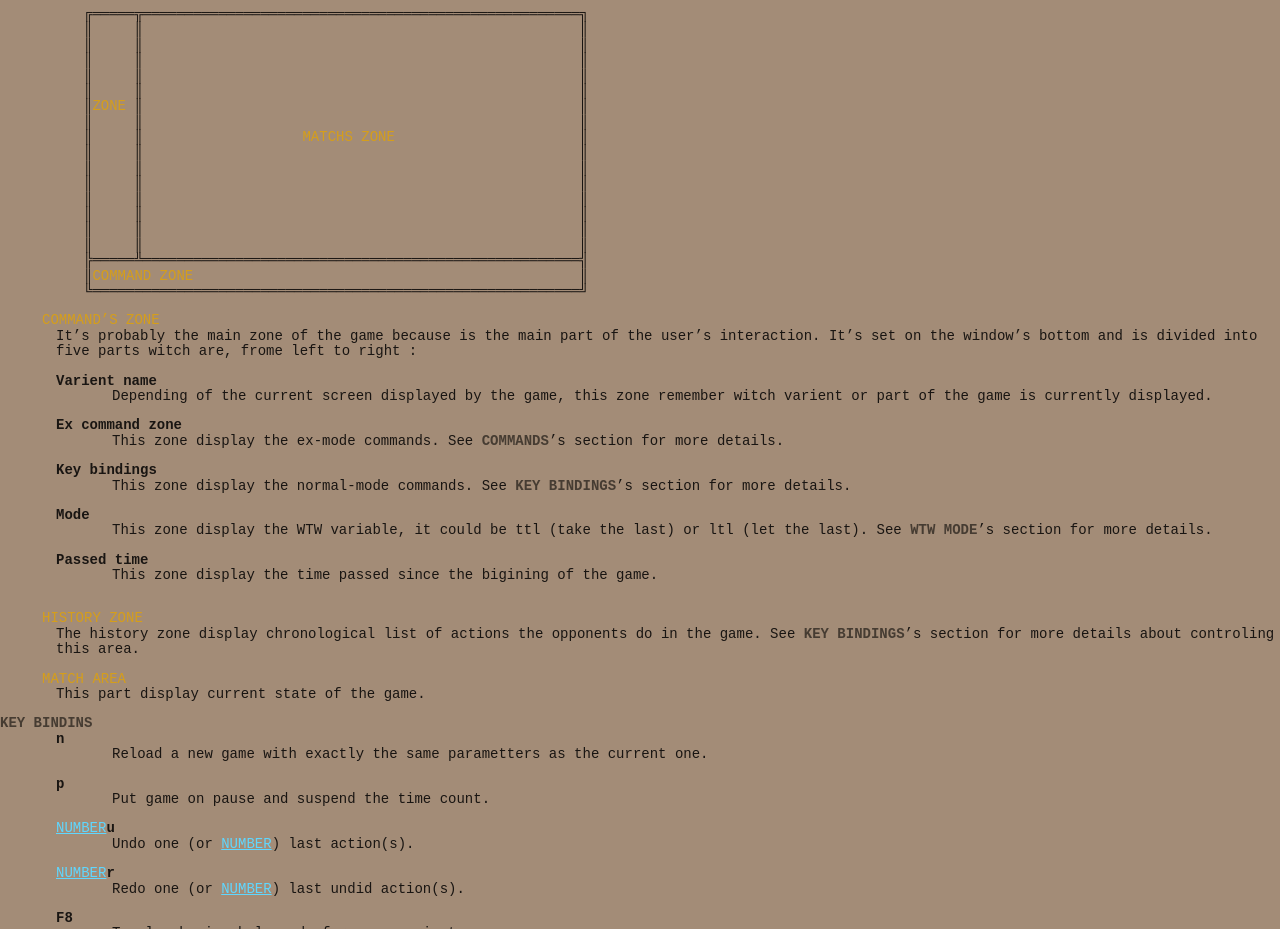
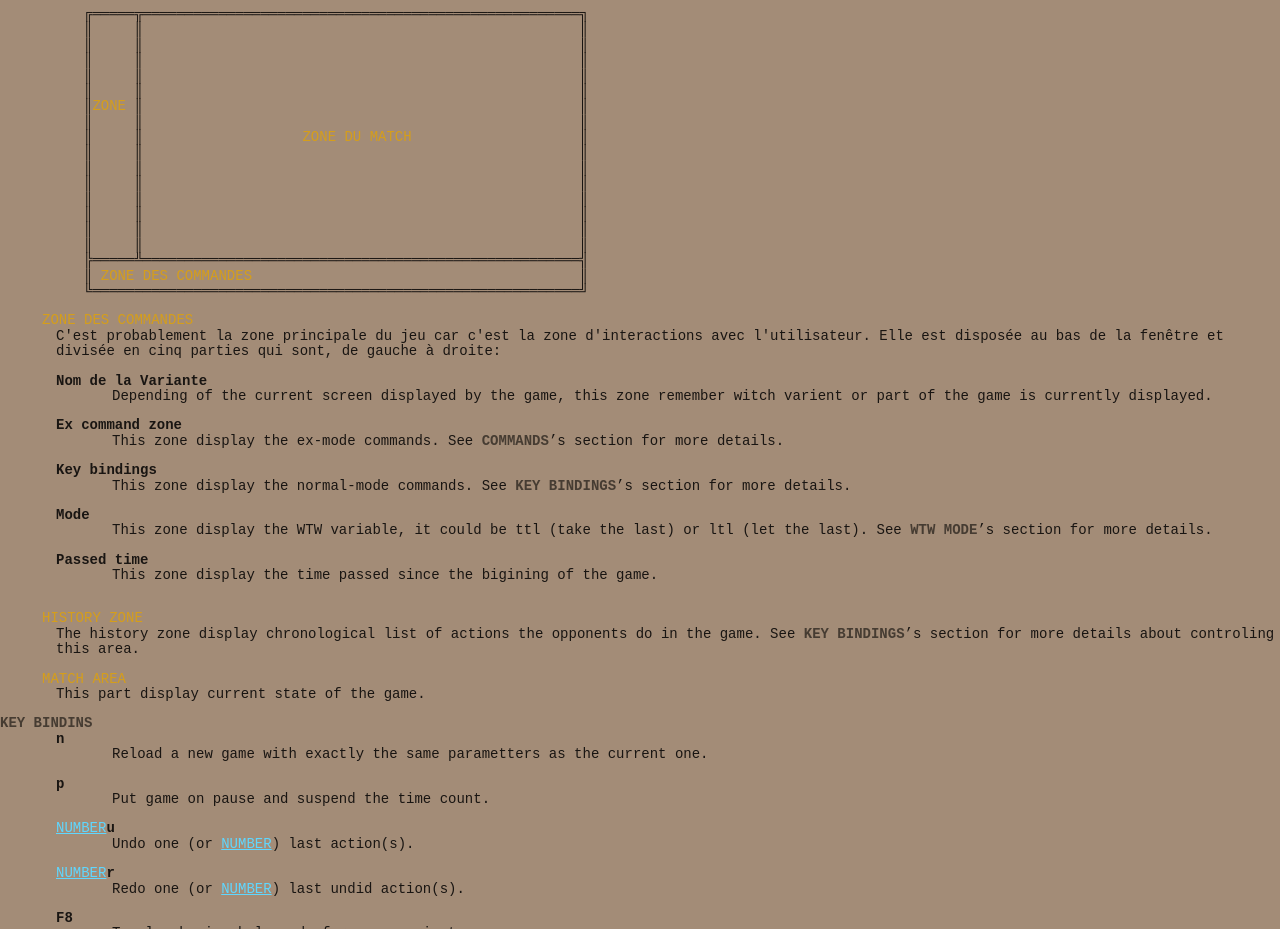
Before and after one commit to FauveNoir/allumette, a plain HTML site: page fr/index.html in a window 1280 px wide. Shown: the part 1160-2089 px from the top of the page. Drawn offline with Linux system fonts and the light colour scheme.

Commit message:
avancée jusqu'à zone des commandes "Ex command zone", recopié toute la traduction manuelle que j'avais fait avant en txt, je vais attaquer la suite, j'utilise maintenant page hacker https://addons.mozilla.org/fr/firefox/addon/page-hacker/ qui permet de modifier en WYSIWYG la page, très pratique pour ne pas avoir à jongler avec les balises et risquer de casser la page.

```diff
--- a/fr/index.html
+++ b/fr/index.html
@@ -106,7 +106,7 @@
 ║     ║                                                    ║
 ║<a href="#windowszones-history" class="h2-ref">Zo</a><a href="#windowszones-history" class="h2-ref">ne</a> ║                                                    ║
 ║     ║                                                    ║
-║     ║                   <a href="#windowszones-matcharea" class="h2-ref">Matchs zone</a>                      ║
+║     ║                   <a href="#windowszones-matcharea" class="h2-ref">zone du match</a>                    ║
 ║     ║                                                    ║
 ║     ║                                                    ║
 ║     ║                                                    ║
@@ -115,14 +115,13 @@
 ║     ║                                                    ║
 ║     ║                                                    ║
 ╠═════╩════════════════════════════════════════════════════╣
-║<a href="#windowszones-commandzone" class="h2-ref">Command zone</a>                                              ║
+║<a href="#windowszones-commandzone" class="h2-ref"> zone des commandes</a>                                       ║
 ╚══════════════════════════════════════════════════════════╝</pre>
-    <h2><a name="windowszones-commandzone"></a><a href="#windowszones-commandzone">Command’s zone</a></h2>
+    <h2><a name="windowszones-commandzone"></a><a href="#windowszones-commandzone">ZONE DES COMMANDES<br></a></h2>
     <p>
-    It’s probably the main zone of the game because is the main part of the user’s interaction. It’s set on the window’s bottom and is divided into five parts witch are, frome left to right :
-    </p>
+    C'est probablement la zone principale du jeu car c'est la zone d'interactions avec l'utilisateur. Elle est disposée au bas de la fenêtre et divisée en cinq parties qui sont, de gauche à droite:</p>
     <dl>
-      <dt>Varient name</dt>
+      <dt>Nom de la Variante</dt>
       <dd>Depending of the current screen displayed by the game, this zone remember witch varient or part of the game is currently displayed.</dd>
 
       <dt>Ex command zone</dt>
```
